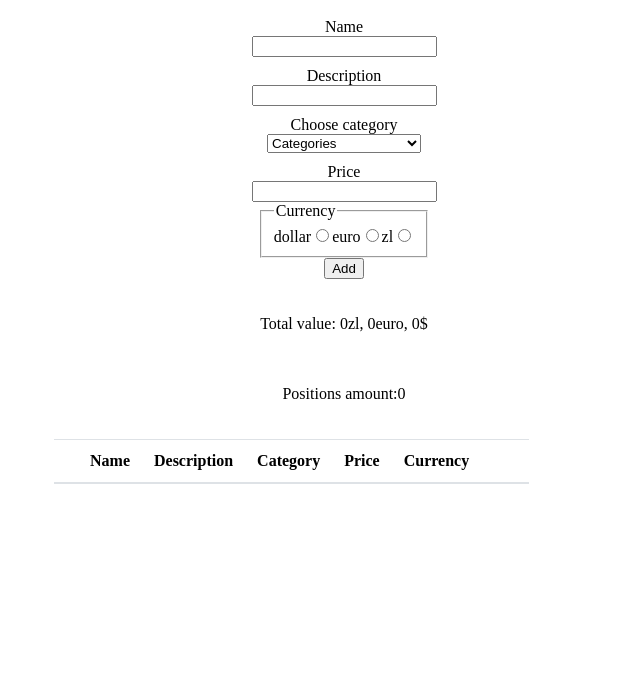
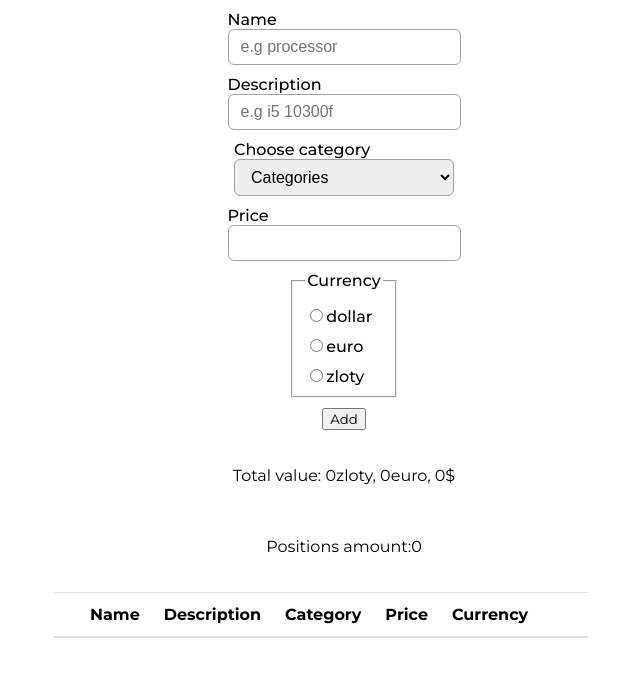
Before and after one commit to H3ronn/pc-value, a React (Create React App) app: page / in a window 1280 px wide. Shown: the top 676 px of the page, without its empty margins (296-936 px from the left). Built offline with nearby package versions, Linux system fonts and the light colour scheme.

Commit message:
Add styles to Form inputs

```diff
--- a/public/index.html
+++ b/public/index.html
@@ -10,34 +10,17 @@
       content="Web site created using create-react-app"
     />
     <link rel="apple-touch-icon" href="%PUBLIC_URL%/logo192.png" />
-    <!--
-      manifest.json provides metadata used when your web app is installed on a
-      user's mobile device or desktop. See https://developers.google.com/web/fundamentals/web-app-manifest/
-    -->
+
     <link rel="manifest" href="%PUBLIC_URL%/manifest.json" />
-    <!--
-      Notice the use of %PUBLIC_URL% in the tags above.
-      It will be replaced with the URL of the `public` folder during the build.
-      Only files inside the `public` folder can be referenced from the HTML.
 
-      Unlike "/favicon.ico" or "favicon.ico", "%PUBLIC_URL%/favicon.ico" will
-      work correctly both with client-side routing and a non-root public URL.
-      Learn how to configure a non-root public URL by running `npm run build`.
-    -->
+    <link rel="preconnect" href="https://fonts.googleapis.com">
+    <link rel="preconnect" href="https://fonts.gstatic.com" crossorigin>
+    <link href="https://fonts.googleapis.com/css2?family=DM+Serif+Display:ital@0;1&family=Montserrat:wght@300;400;500;600;700&display=swap" rel="stylesheet">
+
     <title>React App</title>
   </head>
   <body>
     <noscript>You need to enable JavaScript to run this app.</noscript>
     <div id="root"></div>
-    <!--
-      This HTML file is a template.
-      If you open it directly in the browser, you will see an empty page.
-
-      You can add webfonts, meta tags, or analytics to this file.
-      The build step will place the bundled scripts into the <body> tag.
-
-      To begin the development, run `npm start` or `yarn start`.
-      To create a production bundle, use `npm run build` or `yarn build`.
-    -->
   </body>
 </html>
--- /dev/null
+++ b/src/assets/styles/GlobalStyle.js
@@ -0,0 +1,24 @@
+import { createGlobalStyle } from 'styled-components';
+
+const GlobalStyle = createGlobalStyle`
+
+  html {
+    box-sizing: border-box;
+  }
+
+  *, *::before, *::after {
+    box-sizing: inherit;
+  }
+
+  body {
+    font-family: 'Montserrat', sans-serif;
+    margin: 0;
+    padding: 0;
+  }
+
+  a, button {
+    font-family: 'Montserrat', sans-serif;
+  }
+`;
+
+export default GlobalStyle;
--- /dev/null
+++ b/src/components/atoms/Input/Input.js
@@ -0,0 +1,11 @@
+import styled from 'styled-components';
+
+const Input = styled.input`
+  /* background-color: #e0e0e0; */
+  border: #a1a1a1 solid 1px;
+  font-size: 16px;
+  border-radius: 6px;
+  padding: 8px 12px;
+`;
+
+export default Input;
--- /dev/null
+++ b/src/components/atoms/Label/Label.js
@@ -0,0 +1,8 @@
+import styled from 'styled-components';
+
+const Label = styled.label`
+  font-weight: 500;
+  margin-top: 10px;
+`;
+
+export default Label;
--- /dev/null
+++ b/src/components/atoms/Radio/Radio.js
@@ -0,0 +1,18 @@
+import React, { forwardRef } from 'react';
+import styled from 'styled-components';
+import Label from 'components/atoms/Label/Label';
+
+const StyledLabel = styled(Label)`
+  display: block;
+`;
+
+const Radio = forwardRef(({ name, type, label, value, ...props }, ref) => {
+  return (
+    <StyledLabel>
+      <input name={name} type="radio" value={value} ref={ref} {...props} />
+      {label}
+    </StyledLabel>
+  );
+});
+
+export default Radio;
--- /dev/null
+++ b/src/components/molecules/Fieldset/Fieldset.js
@@ -0,0 +1,27 @@
+import React from 'react';
+import styled from 'styled-components';
+
+const Wrapper = styled.div`
+  margin: 10px 0;
+`;
+
+const StyledFieldset = styled.fieldset`
+  legend {
+    font-weight: 500;
+    margin-top: 10px;
+  }
+`;
+
+const Fieldset = ({ legend, error, children, ...props }) => {
+  return (
+    <Wrapper>
+      <StyledFieldset>
+        <legend>{legend}</legend>
+        {children}
+      </StyledFieldset>
+      {error ? <span>{error}</span> : null}
+    </Wrapper>
+  );
+};
+
+export default Fieldset;
--- /dev/null
+++ b/src/components/molecules/InputField/InputField.js
@@ -0,0 +1,25 @@
+import React, { forwardRef } from 'react';
+import styled from 'styled-components';
+import Input from 'components/atoms/Input/Input';
+import Label from 'components/atoms/Label/Label';
+
+const Wrapper = styled.div`
+  display: flex;
+  flex-direction: column;
+  /* align-items: center; */
+  span {
+    text-align: center;
+  }
+`;
+
+const InputField = forwardRef(({ id, name, type, label, placeholder, error, ...props }, ref) => {
+  return (
+    <Wrapper>
+      <Label htmlFor={id}>{label}</Label>
+      <Input id={id} name={name} type={type} ref={ref} placeholder={placeholder} {...props} />
+      {error ? <span>{error}</span> : null}
+    </Wrapper>
+  );
+});
+
+export default InputField;
--- /dev/null
+++ b/src/components/molecules/Select/Select.js
@@ -0,0 +1,33 @@
+import React, { forwardRef } from 'react';
+import styled from 'styled-components';
+import Label from 'components/atoms/Label/Label';
+
+const Wrapper = styled.div`
+  display: flex;
+  flex-direction: column;
+  width: 220px;
+  /* align-items: center; */
+  span {
+    text-align: center;
+  }
+  select {
+    border: #a1a1a1 solid 1px;
+    font-size: 16px;
+    border-radius: 6px;
+    padding: 8px 12px;
+  }
+`;
+
+const Select = forwardRef(({ id, name, type, label, placeholder, error, children, ...props }, ref) => {
+  return (
+    <Wrapper>
+      <Label htmlFor={id}>{label}</Label>
+      <select id={id} name={name} ref={ref} {...props} defaultValue="">
+        {children}
+      </select>
+      {error ? <span>{error}</span> : null}
+    </Wrapper>
+  );
+});
+
+export default Select;
--- a/src/components/organisms/Form/Form.js
+++ b/src/components/organisms/Form/Form.js
@@ -1,3 +1,7 @@
+import Radio from 'components/atoms/Radio/Radio';
+import Fieldset from 'components/molecules/Fieldset/Fieldset';
+import InputField from 'components/molecules/InputField/InputField';
+import SelectField from 'components/molecules/Select/Select';
 import React from 'react';
 import { useForm } from 'react-hook-form';
 import styled from 'styled-components';
@@ -8,16 +12,20 @@ const StyledForm = styled.form`
   width: 50vw;
   margin: 0 auto;
   align-items: center;
-  label {
-    margin-top: 10px;
-  }
 `;
+
+const categories = [
+  { value: 'components', label: 'Computer Components' },
+  { value: 'peripherals', label: 'Peripherals' },
+  { value: 'software', label: 'Software' },
+];
 
 const Form = ({ values, onChange, onSubmit }) => {
   const {
     register,
     handleSubmit,
     reset,
+    watch,
     formState: { errors },
   } = useForm();
 
@@ -26,48 +34,52 @@ const Form = ({ values, onChange, onSubmit }) => {
     reset();
   };
 
+  console.log(watch());
+
   return (
-    <StyledForm onSubmit={handleSubmit(handleFormSubmit)}>
-      <label htmlFor="name">Name</label>
-      <input {...register('name', { required: true })} id="name" type="text" />
-      {errors.name ? <span>Name is required</span> : null}
-      <label htmlFor="description">Description</label>
-      <input {...register('description')} id="description" type="text" />
-      <label htmlFor="category">Choose category</label>
-      <select {...register('category', { required: true })} defaultValue="">
+    <StyledForm autoComplete="off" onSubmit={handleSubmit(handleFormSubmit)}>
+      <InputField
+        {...register('name', { required: true })}
+        id="name"
+        type="text"
+        label="Name"
+        placeholder="e.g processor"
+        error={errors.name ? 'Name is required' : null}
+      />
+
+      <InputField {...register('description')} id="description" type="text" label="Description" placeholder="e.g i5 10300f" />
+
+      <SelectField
+        {...register('category', { required: true })}
+        id="category"
+        label="Choose category"
+        error={errors.category ? 'Select category or add your own' : null}
+      >
         <option value="" disabled hidden>
           Categories
         </option>
-        <option id="components" value="components">
-          computer components
-        </option>
-        <option id="peripherals" value="peripherals">
-          peripherals
-        </option>
-        <option id="software" value="software">
-          software
-        </option>
-      </select>
-      {errors.category ? <span>Select category or add your own</span> : null}
-      <label htmlFor="price">Price</label>
-      <input {...register('price', { required: true })} id="price" type="number" step="any" />
-      {errors.price ? <span>Price is required</span> : null}
-      <fieldset>
-        <legend htmlFor="currency">Currency</legend>
-        <label>
-          dollar
-          <input {...register('currency', { required: true })} id="currency" type="radio" value="dollar" />
-        </label>
-        <label>
-          euro
-          <input {...register('currency', { required: true })} id="currency" type="radio" value="euro" />
-        </label>
-        <label>
-          zl
-          <input {...register('currency', { required: true })} id="currency" type="radio" value="zl" />
-        </label>
-      </fieldset>
-      {errors.currency ? <span>Select currency!</span> : null}
+        {categories.map(({ value, label }) => (
+          <option key={value} value={value}>
+            {label}
+          </option>
+        ))}
+      </SelectField>
+
+      <InputField
+        {...register('price', { required: true })}
+        id="price"
+        type="number"
+        step="any"
+        label="Price"
+        error={errors.price ? 'Price is required' : null}
+      />
+
+      <Fieldset legend="Currency" error={errors.currency ? <span>Select currency!</span> : null}>
+        <Radio {...register('currency', { required: true })} label="dollar" value="dollar" />
+        <Radio {...register('currency', { required: true })} label="euro" value="euro" />
+        <Radio {...register('currency', { required: true })} label="zloty" value="zloty" />
+      </Fieldset>
+
       <button>Add</button>
     </StyledForm>
   );
--- a/src/views/App.js
+++ b/src/views/App.js
@@ -1,56 +1,14 @@
-import React, { useState } from 'react';
-import styled from 'styled-components';
-import Form from 'components/organisms/Form/Form';
-import Table from 'components/organisms/Table/Table';
-import { getRandomId } from 'helpers/getRandomId';
-
-const Wrapper = styled.div`
-  display: grid;
-  justify-content: center;
-  margin: 0 auto;
-  gap: 20px;
-
-  p {
-    text-align: center;
-  }
-`;
+import React from 'react';
+// import styled from 'styled-components';
+import Main from './Main';
+import GlobalStyle from 'assets/styles/GlobalStyle';
 
 const App = () => {
-  const [state, setState] = useState([]);
-
-  const addItem = (values) => {
-    setState((prevState) => [...prevState, { ...values, id: getRandomId() }]);
-  };
-
-  const deleteItem = (id) => {
-    setState((prevState) => prevState.filter((item) => item.id !== id));
-  };
-
-  const getTotalValue = () => {
-    const total = state.reduce(
-      (acc, item) => ({
-        ...acc,
-        [item.currency]: acc[item.currency] + parseInt(item.price),
-      }),
-      { zl: 0, euro: 0, dollar: 0 }
-    );
-
-    return `Total value: ${total.zl}zl, ${total.euro}euro, ${total.dollar}$`;
-  };
-
-  const getPositionsAmount = () => state.length;
-
-  // useEffect(() => {
-  //   console.log(state);
-  // }, [state]);
-
   return (
-    <Wrapper>
-      <Form onSubmit={addItem} />
-      <p>{getTotalValue()}</p>
-      <p>Positions amount:{getPositionsAmount()}</p>
-      <Table data={state} deleteItem={deleteItem} />
-    </Wrapper>
+    <>
+      <GlobalStyle />
+      <Main />
+    </>
   );
 };
 
--- /dev/null
+++ b/src/views/Main.js
@@ -0,0 +1,59 @@
+import React, { useState } from 'react';
+import styled from 'styled-components';
+import Form from 'components/organisms/Form/Form';
+import Table from 'components/organisms/Table/Table';
+import { getRandomId } from 'helpers/getRandomId';
+
+const Wrapper = styled.div`
+  display: grid;
+  justify-content: center;
+  align-items: center;
+  align-self: center;
+  margin: 0 auto;
+  gap: 20px;
+
+  p {
+    text-align: center;
+  }
+`;
+
+const Main = () => {
+  const [state, setState] = useState([]);
+
+  const addItem = (values) => {
+    setState((prevState) => [...prevState, { ...values, id: getRandomId() }]);
+  };
+
+  const deleteItem = (id) => {
+    setState((prevState) => prevState.filter((item) => item.id !== id));
+  };
+
+  const getTotalValue = () => {
+    const total = state.reduce(
+      (acc, item) => ({
+        ...acc,
+        [item.currency]: acc[item.currency] + parseInt(item.price),
+      }),
+      { zloty: 0, euro: 0, dollar: 0 }
+    );
+
+    return `Total value: ${total.zloty}zloty, ${total.euro}euro, ${total.dollar}$`;
+  };
+
+  const getPositionsAmount = () => state.length;
+
+  // useEffect(() => {
+  //   console.log(state);
+  // }, [state]);
+
+  return (
+    <Wrapper>
+      <Form onSubmit={addItem} />
+      <p>{getTotalValue()}</p>
+      <p>Positions amount:{getPositionsAmount()}</p>
+      <Table data={state} deleteItem={deleteItem} />
+    </Wrapper>
+  );
+};
+
+export default Main;
```
